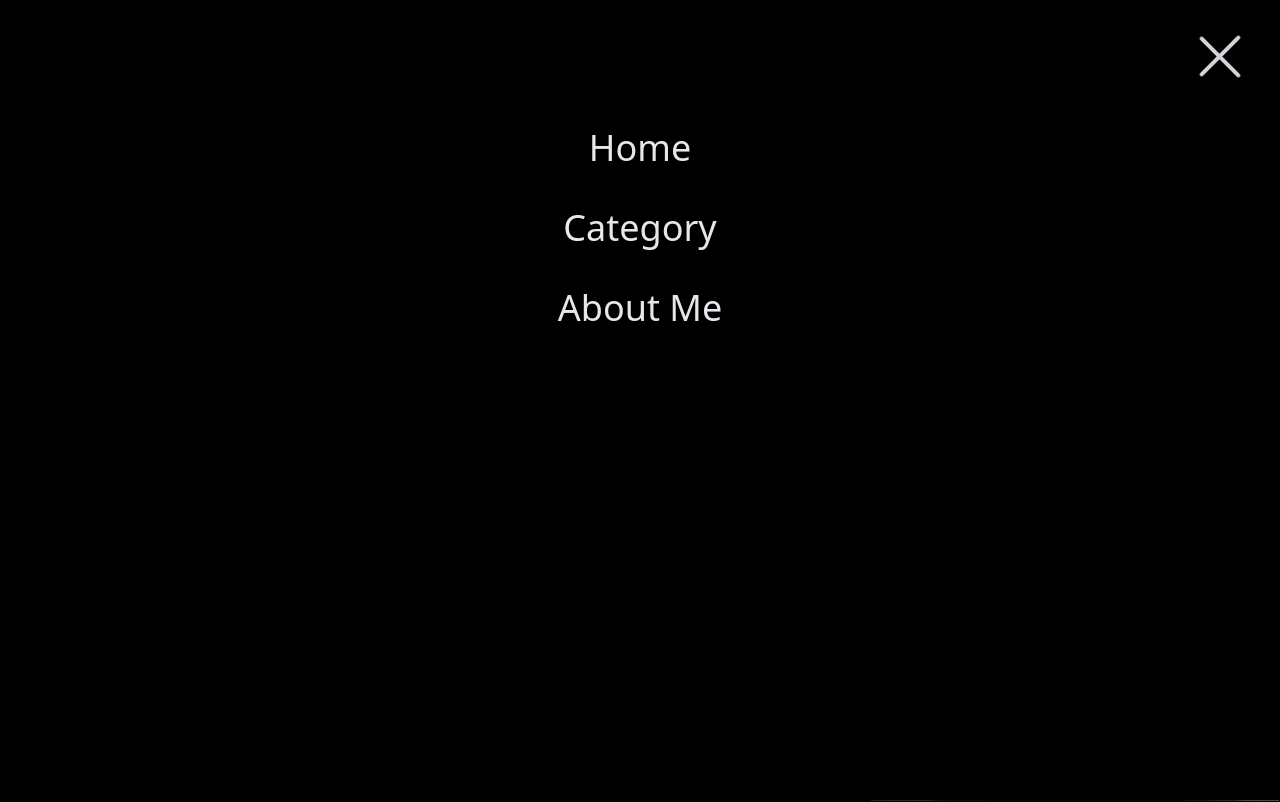
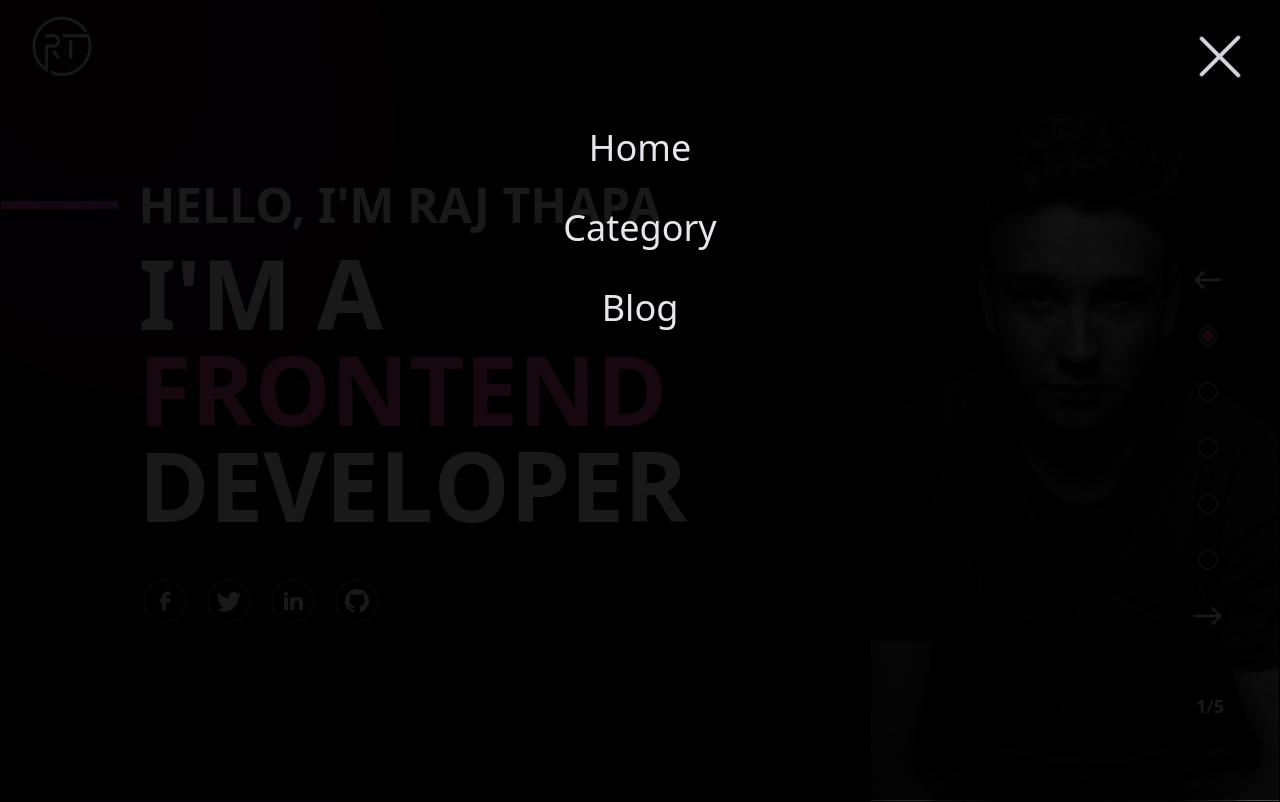
Before and after one commit to RajThapa7/portfolio-v2, a React (Vite) app: page / in a window 1280 px wide. Both pictures are taken after a click on the element 1220 px from the left and 46 px from the top of the page. Built offline with nearby package versions, Linux system fonts and the light colour scheme.

Commit message:
mod:small ui changes

```diff
--- a/src/components/Navbar/Navbar.tsx
+++ b/src/components/Navbar/Navbar.tsx
@@ -23,8 +23,8 @@ const navLinks: NavLink[] = [
   },
   {
     id: 2,
-    title: "About Me",
-    link: "#",
+    title: "Blog",
+    link: "https://rajthapablog.netlify.app/",
   },
 ];
 
@@ -80,7 +80,7 @@ const MobileMenu = ({
       {isMobileMenuOpen && (
         <motion.div
           key="mobile-menu"
-          className="absolute left-0 top-0 z-40 flex h-screen w-screen flex-col items-center pb-10 pt-32 shadow-md text-gray-200 bg-black"
+          className="absolute left-0 top-0 z-40 flex h-screen w-screen flex-col items-center pb-10 pt-32 shadow-md text-gray-200 bg-black bg-opacity-90"
           variants={list}
           initial="hidden"
           animate="visible"
@@ -90,11 +90,15 @@ const MobileMenu = ({
             {navLinks.map(({ id, title, link }) => (
               <motion.div
                 key={id}
-                id="channel-link"
-                className=" text-2xl lg:text-4xl fancy"
+                className="text-2xl lg:text-4xl cursor-pointer"
                 variants={item}
               >
-                <a href={link} onClick={() => setIsMobileMenuOpen(false)}>
+                <a
+                  href={link}
+                  target="_blank"
+                  className="hover:text-pink-500 transition-smooth"
+                  onClick={() => setIsMobileMenuOpen(false)}
+                >
                   {title}
                 </a>
               </motion.div>
--- a/src/pages/Projects/Projects.tsx
+++ b/src/pages/Projects/Projects.tsx
@@ -15,13 +15,13 @@ const Projects = () => {
           Projects
         </p>
       </div>
-      <div className="group">
-        <div className="overflow-x-scroll lg:overflow-hidden flex justify-center gap-8 px-32 scroll-smooth pb-8">
+      <div className="group/outer">
+        <div className="overflow-x-scroll lg:overflow-hidden flex gap-8 px-32 scroll-smooth pb-8">
           <ProjectCard />
           <ProjectCard />
           <ProjectCard />
         </div>
-        <div className="flex group-hover:invisible transition-smooth flex-row items-center  justify-center text-sm text-gray-500 lg:hidden">
+        <div className="flex group-hover/outer:invisible transition-smooth flex-row items-center  justify-center text-sm text-gray-500 lg:hidden">
           <p>scroll to view more</p>
           <IoIosArrowRoundForward className="text-3xl lg:text-5xl" />
         </div>
```
